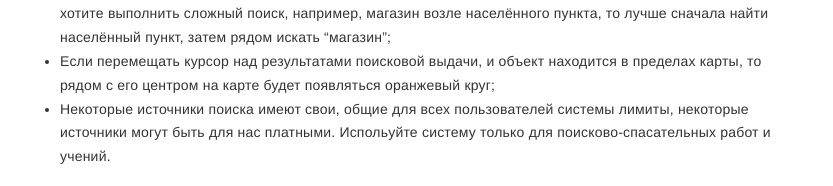
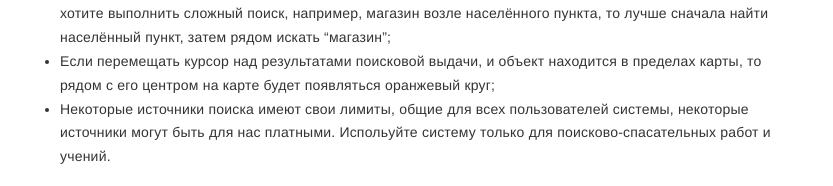
Before and after one commit to extremum-search-and-rescue/help.gis, a Jekyll site: the page built from _posts/2023-06-11-ui-search.md, in a window 1280 px wide. Shown: the part 2117-2303 px from the top of the page, without its empty margins (223-1056 px from the left). Built offline with Jekyll 4.4.1, drawn with Linux system fonts in a browser that asks for light colours.

```diff
--- a/_posts/2023-06-11-ui-search.md
+++ b/_posts/2023-06-11-ui-search.md
@@ -65,4 +65,4 @@ layout: post
 - Расстояния и направления до объектов выдаются от центра карты;
 - Приоритет в поисковой выдаче имеют объекты, расположенные ближе к центру карты. Поэтому, если вы хотите выполнить сложный поиск, например, магазин возле населённого пункта, то лучше сначала найти населённый пункт, затем рядом искать "магазин";
 - Если перемещать курсор над результатами поисковой выдачи, и объект находится в пределах карты, то рядом с его центром на карте будет появляться оранжевый круг;
-- Некоторые источники поиска имеют свои, общие для всех пользователей системы лимиты, некоторые источники могут быть для нас платными. Испольуйте систему только для поисково-спасательных работ и учений.
+- Некоторые источники поиска имеют свои лимиты, общие для всех пользователей системы, некоторые источники могут быть для нас платными. Испольуйте систему только для поисково-спасательных работ и учений.
```
